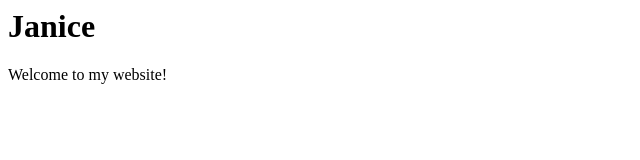
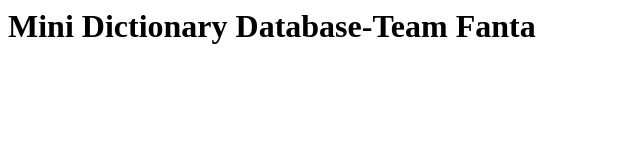
Before and after one commit to Jny7/Jny7.github.io, a plain HTML site: page index.html in a window 1280 px wide. Shown: the whole page, without its empty margins (0-640 px from the left). Drawn offline with Linux system fonts and the light colour scheme.

Commit message:
Update index.html

```diff
--- a/index.html
+++ b/index.html
@@ -1,8 +1,8 @@
 <html>
 
 <body>
-  <h1>Janice</h1>
-  <p>Welcome to my website!</p>
+  <h1>Mini Dictionary Database-Team Fanta</h1>
+  <p></p>
 </body>
 
 </html>
```
